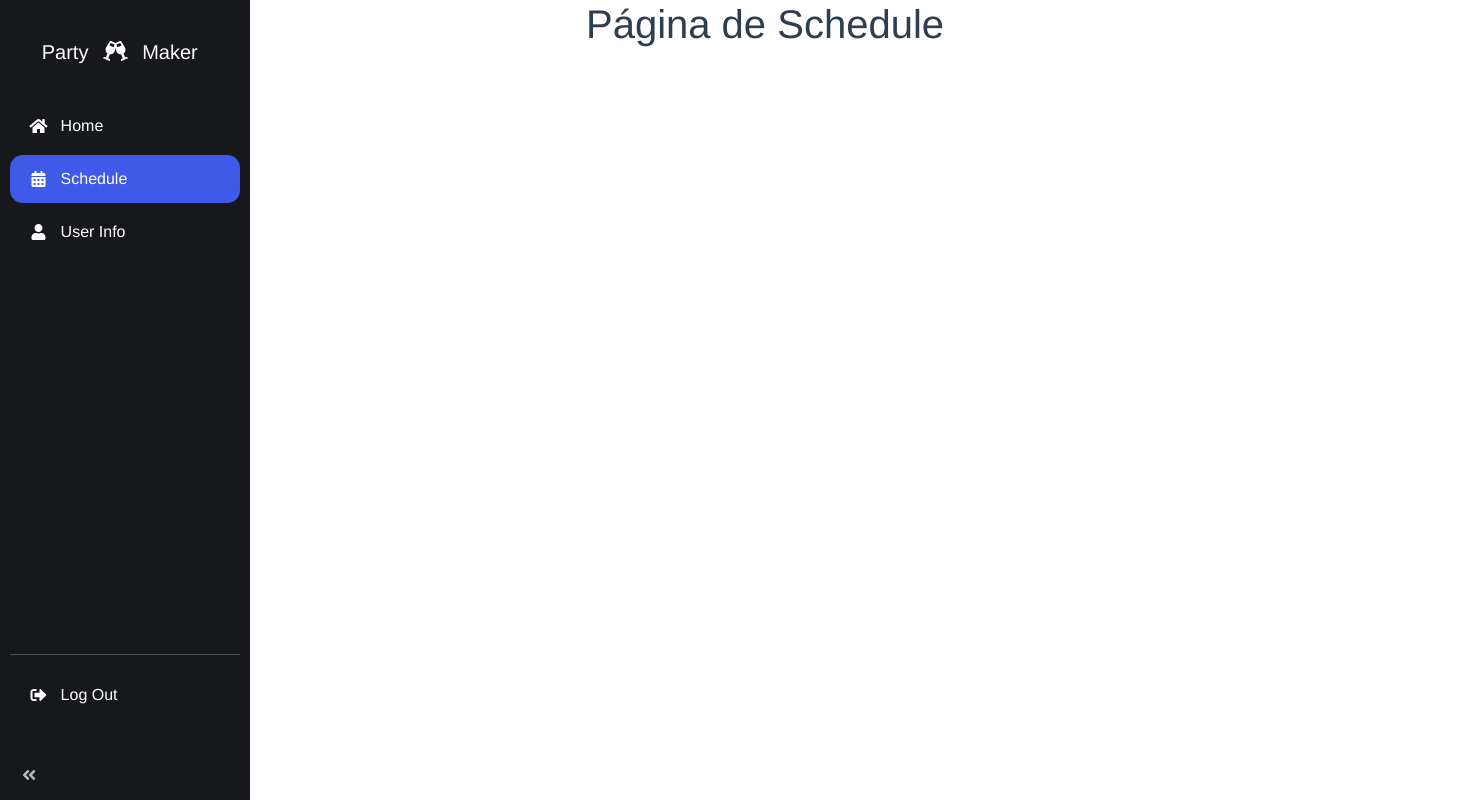
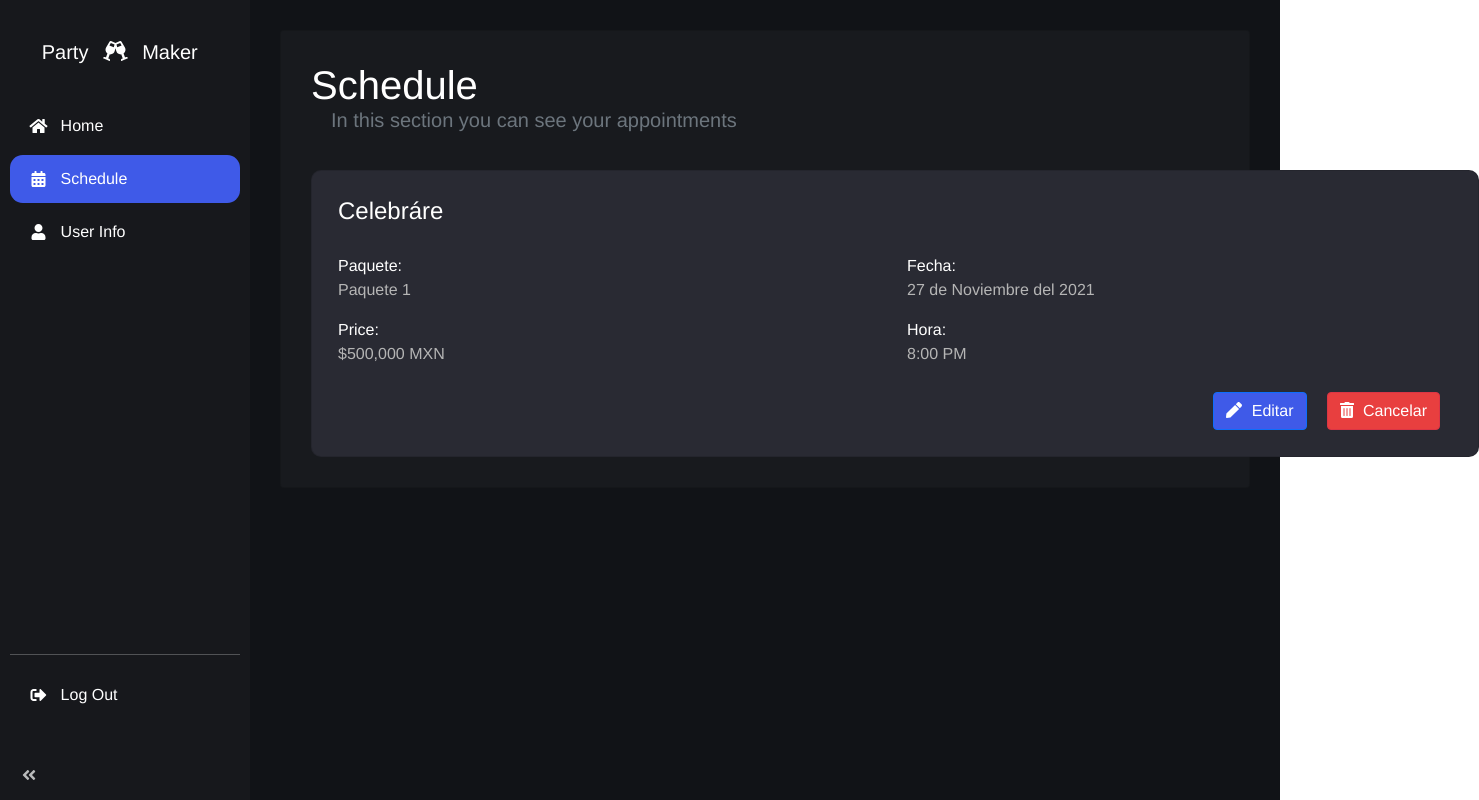
Before and after one commit to claudialegrec/semestral-gen, a Vue app: page /schedule in a window 1280 px wide. Shown: the whole page, 1479 px wide, since content can reach past the window. Built offline with nearby package versions, Linux system fonts and the light colour scheme.

Commit message:
Edicion de citas en agenda

```diff
--- a/package.json
+++ b/package.json
@@ -10,6 +10,7 @@
   "dependencies": {
     "@fortawesome/fontawesome-free": "^5.15.3",
     "bootstrap": "^5.1.3",
+    "bootstrap-datepicker": "^1.9.0",
     "bootstrap-vue": "^2.21.2",
     "core-js": "^3.6.5",
     "vue": "^3.2.23",
--- a/src/views/Home.vue
+++ b/src/views/Home.vue
@@ -15,7 +15,15 @@
           <div class="card" style="width:18rem; background-color:#292A33; border-radius:10px">
             <img class="card-img-top" src="../assets/Celebrare.jpg" alt="Card image cap">
             <div class="card-body">
-              <h5 class="card-title">Celebráre</h5>
+              <div class="row justify-content-between">
+                <div class="col">
+                  <h5 class="card-title">Celebráre</h5>
+                </div>
+                <div class="d-flex col justify-content-end">
+                  <i class="fas fa-star" style="margin-right:5px; margin-top:3px; color:#FFB13C" />
+                  <p>4.3</p>
+                </div>
+              </div>
               <p class="card-text">Some quick example text to build on the card title and make up the bulk of the card's content.</p>
               <div class="row">
                 <div class="col d-flex justify-content-end">
--- a/src/views/Schedule.vue
+++ b/src/views/Schedule.vue
@@ -1,5 +1,132 @@
 <template>
-  <div>
-    <h1>Página de Schedule</h1>
+  <div style="background-color:#111317; padding:30px; height:100vh">
+    <div class="card text-white" style="background-color:#181A1E; text-align:left">
+
+      <!-- Header -->
+      <div class="row" style="padding:30px;">
+        <h1>Schedule</h1>
+        <h5 class="text-secondary" style="margin-left:20px; margin-top:-9px">In this section you can see your appointments</h5>
+      </div>
+
+      <div class="row" style="padding:30px; margin-top:-30px">
+        <div class="col">
+
+          <!-- Contenedor de detalles de citas -->
+          <div class="card" style="width:73rem; background-color:#292A33; border-radius:10px">
+            <div class="card-body">
+
+              <!-- Titulo del card -->
+              <div class="row" style="padding:10px">
+                <div class="col">
+                  <h4 class="card-title">Celebráre</h4>
+                </div>
+              </div>
+
+              <div v-if="edit == 0">
+                <div style="padding:10px">
+                  <!-- Datos de cita -->
+                  <div class="row">
+                    <!-- Paquete -->
+                    <div class="col">
+                      <p style="margin-bottom:0px">Paquete:</p>
+                      <p style="color:#B5B5B5">Paquete 1</p>
+
+                    <!-- Precio -->
+                      <p style="margin-bottom:0px">Price:</p>
+                      <p style="color:#B5B5B5">$500,000 MXN</p>
+                    </div>
+
+                    <div class="col">
+                      <!-- Fecha -->
+                      <p style="margin-bottom:0px">Fecha:</p>
+                      <p style="color:#B5B5B5">27 de Noviembre del 2021</p>
+
+                      <!-- Hora -->
+                      <p style="margin-bottom:0px">Hora:</p>
+                      <p style="color:#B5B5B5">8:00 PM</p>
+                    </div>
+                  </div>
+                </div>
+
+                <!-- Botones de editar y cancelar -->
+                <div class="row" style="margin-bottom:10px; margin-right:10px">
+                  <div class="col d-flex justify-content-end">
+                    <a @click="edit = 1" class="btn btn-primary" style="background-color:#3F5AE8">
+                      <i class="fas fa-pen" style="margin-right:5px" />
+                      Editar
+                    </a>
+                    <a href="#" class="btn btn-danger" style="background-color:#E83F3F; margin-left:20px">
+                      <i class="fas fa-trash-alt" style="margin-right:5px" />
+                      Cancelar
+                    </a>
+                  </div>
+                </div>
+              </div>
+
+              <!-- Cuando se va a editar -->
+              <div v-if="edit == 1">
+                <div style="padding:10px">
+                  <!-- Datos de cita -->
+                <div class="row">
+                  <!-- Paquete -->
+                  <div class="col">
+                    <div style="margin-bottom:10px">
+                      <p style="margin-bottom:5px">Paquete:</p>
+                      <input type="text" class="form-control-sm" placeholder="Paquete 1" disabled>
+                    </div>
+
+                  <!-- Precio -->
+                    <p style="margin-bottom:5px">Price:</p>
+                    <input type="text" class="form-control-sm" placeholder="$500,000 MXN" disabled>
+                  </div>
+
+                  <div class="col" style="margin-bottom:10px">
+                    <!-- Fecha -->
+                    <div style="margin-bottom:10px">
+                      <p style="margin-bottom:5px">Fecha:</p>
+                      <input type="text" class="form-control-sm" placeholder="27 de Noviembre del 2021">
+                    </div>
+
+                    <!-- Hora -->
+                    <p style="margin-bottom:5px">Hora:</p>
+                    <input type="text" class="form-control-sm" placeholder="8:00 PM">
+                  </div>
+                </div>
+                </div>
+
+                <!-- Botones de editar y cancelar -->
+                <div class="row" style="margin-bottom:10px; margin-right:10px">
+                  <div class="col d-flex justify-content-end">
+                    <a @click="edit = 0" class="btn btn-primary" style="background-color:#3F5AE8">
+                      <i class="fas fa-save" style="margin-right:5px" />
+                      Guardar cambios
+                    </a>
+                    <a @click="edit = 0" class="btn btn-danger" style="background-color:#E83F3F; margin-left:20px">
+                      <i class="fas fa-times" style="margin-right:5px" />
+                      Cancelar cambios
+                    </a>
+                  </div>
+                </div>
+              </div>
+            </div>
+          </div>
+
+        </div>
+      </div>
+
+    </div>
   </div>
 </template>
+
+<script>
+export default {
+  data() {
+    return {
+      edit: 0,
+    }
+  },
+  methods: {
+
+  }
+}
+</script>
```
Also changed, not shown: src/views/Details.vue (added), 2 other files (tests, documents, lock files or other folders).
